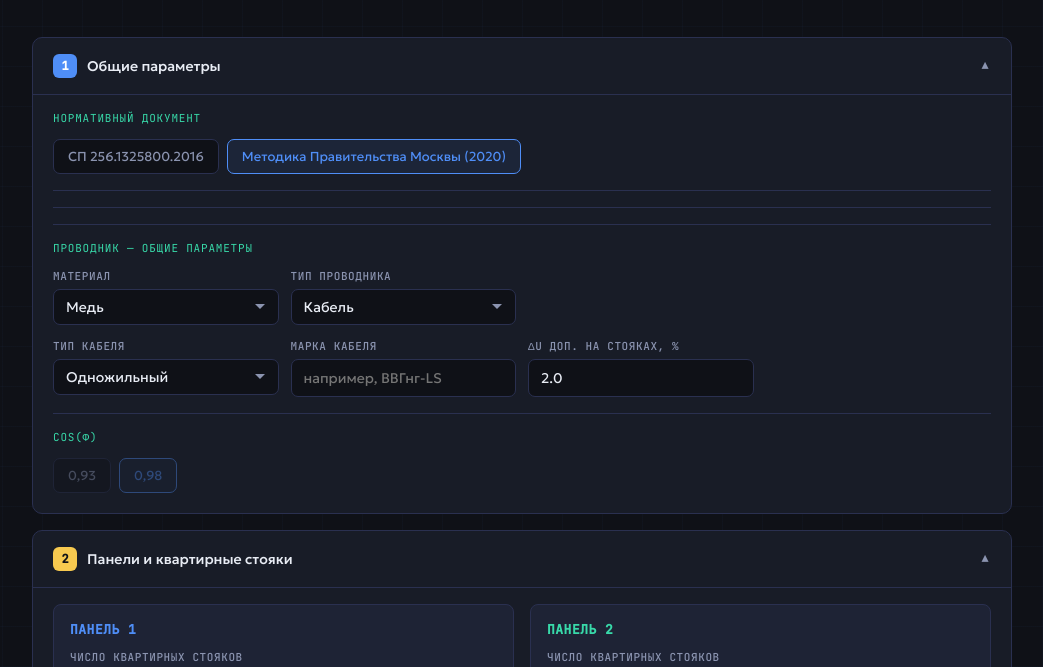
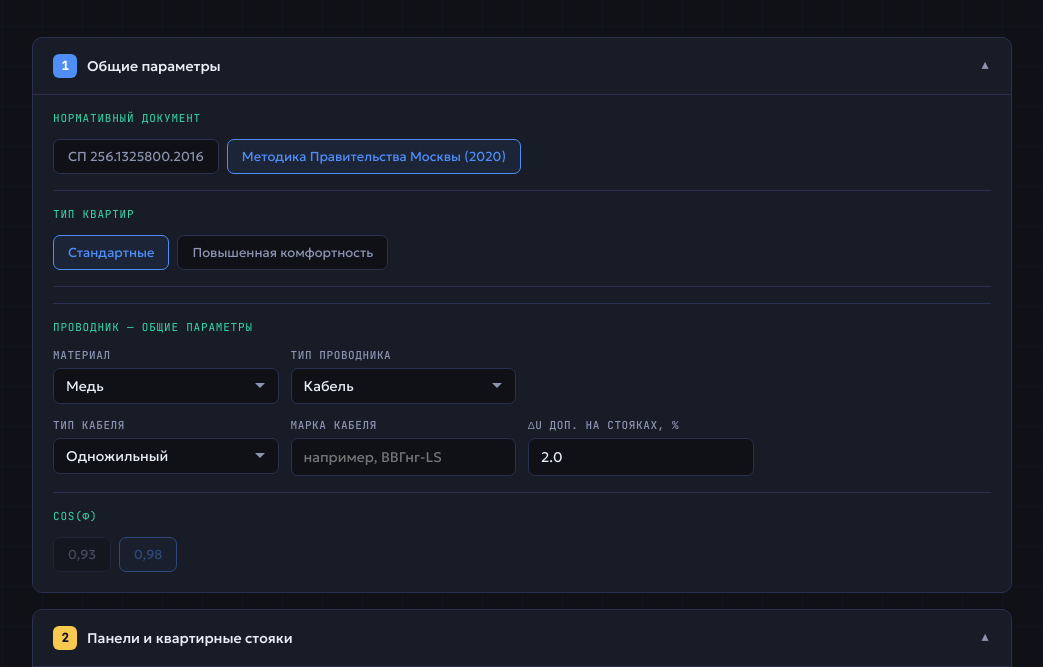
Before and after one commit to IvanMorsin/Calculator_of_electrical_load, a plain HTML site: page index.html in a window 1280 px wide. Both pictures are taken after a click on the label "Методика Правительства Москвы (2020)". Shown: the part 94-761 px from the top of the page, without its empty margins (118-1161 px from the left). Drawn offline with Linux system fonts and the light colour scheme.

Commit message:
Add files via upload

```diff
--- a/index.html
+++ b/index.html
@@ -679,22 +679,36 @@ function setMethodology(method){
   document.getElementById('btn-sp256').classList.toggle('active',method==='sp256');
   document.getElementById('btn-msk').classList.toggle('active',method==='msk');
   document.getElementById('block-ac').classList.toggle('hidden',method==='msk');
-  document.getElementById('flatTypeSelector').classList.toggle('hidden',method==='msk'); // Скрываем выбор типа квартир
-  document.getElementById('regionSelector').classList.toggle('hidden',method==='msk'); // Скрываем выбор региона
-  renderRisers(1); renderRisers(2);
+  // Для Методики Москвы скрываем выбор региона и блок обогрева
+  document.getElementById('regionSelector').classList.toggle('hidden',method==='msk');
+
+  // Для Методики Москвы всегда скрываем блок обогрева независимо от типа квартир
   if(method==='msk'){
+    document.getElementById('block-lux').classList.add('hidden');
     setCosPhi('0.98');
     document.getElementById('cosPhiGroup').style.pointerEvents='none';
     document.getElementById('cosPhiGroup').style.opacity='0.4';
-    setFlatType('std'); // Для методики Москвы всегда стандартные квартиры
   } else {
+    // Для СП256 показываем block-lux только если выбраны квартиры повышенной комфортности
+    const currentType = document.querySelector('input[name="flatType"]:checked').value;
+    document.getElementById('block-lux').classList.toggle('hidden', currentType!=='lux');
     document.getElementById('cosPhiGroup').style.pointerEvents='';
     document.getElementById('cosPhiGroup').style.opacity='';
   }
+
+  renderRisers(1); renderRisers(2);
 }
 function setFlatType(type){
+  const method = document.querySelector('input[name="methodology"]:checked').value;
   document.getElementById('block-std').classList.toggle('hidden',type!=='std');
-  document.getElementById('block-lux').classList.toggle('hidden',type!=='lux');
+
+  // Блок обогрева показываем только для СП256 + повышенная комфортность
+  if(method==='msk'){
+    document.getElementById('block-lux').classList.add('hidden'); // Для Москвы всегда скрыт
+  } else {
+    document.getElementById('block-lux').classList.toggle('hidden',type!=='lux');
+  }
+
   document.getElementById('btn-std').classList.toggle('active',type==='std');
   document.getElementById('btn-lux').classList.toggle('active',type==='lux');
   renderRisers(1); renderRisers(2);
```
